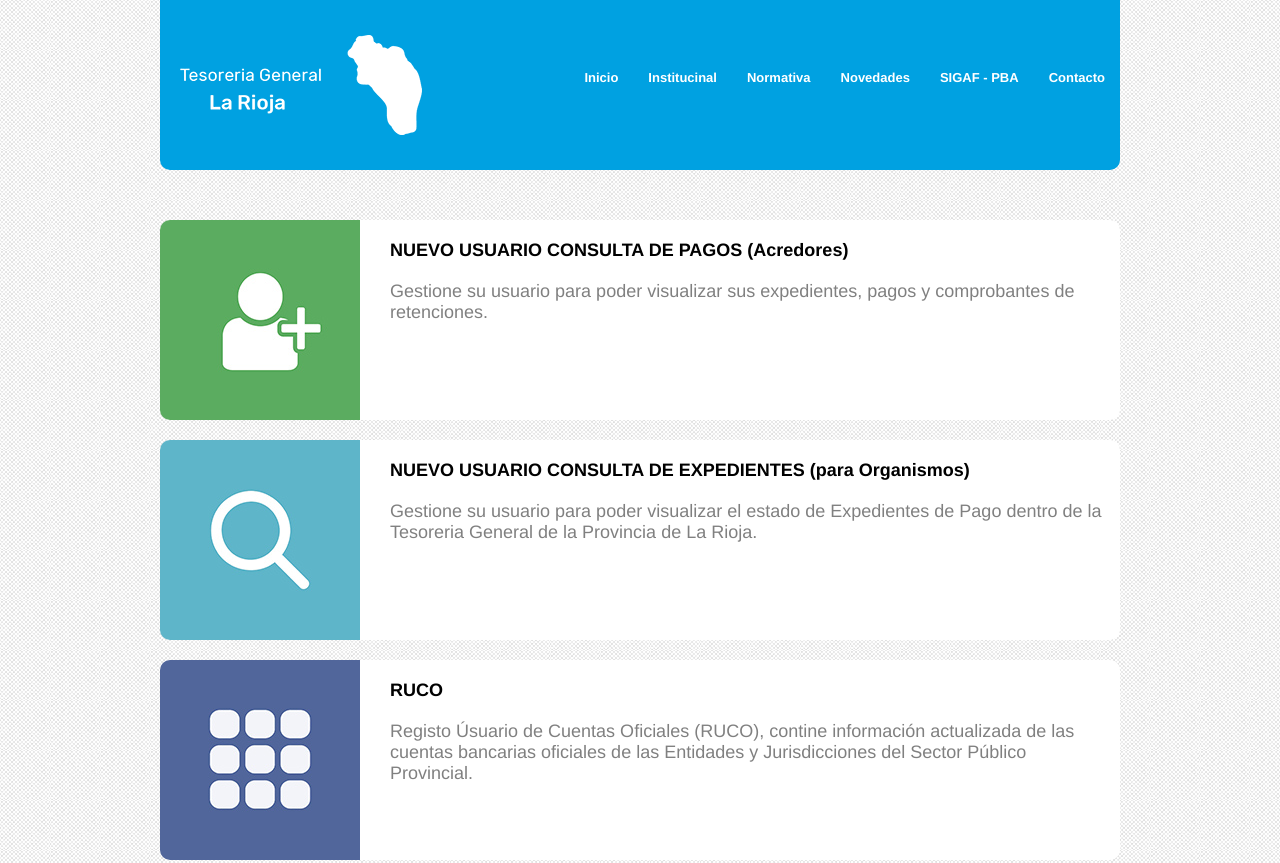
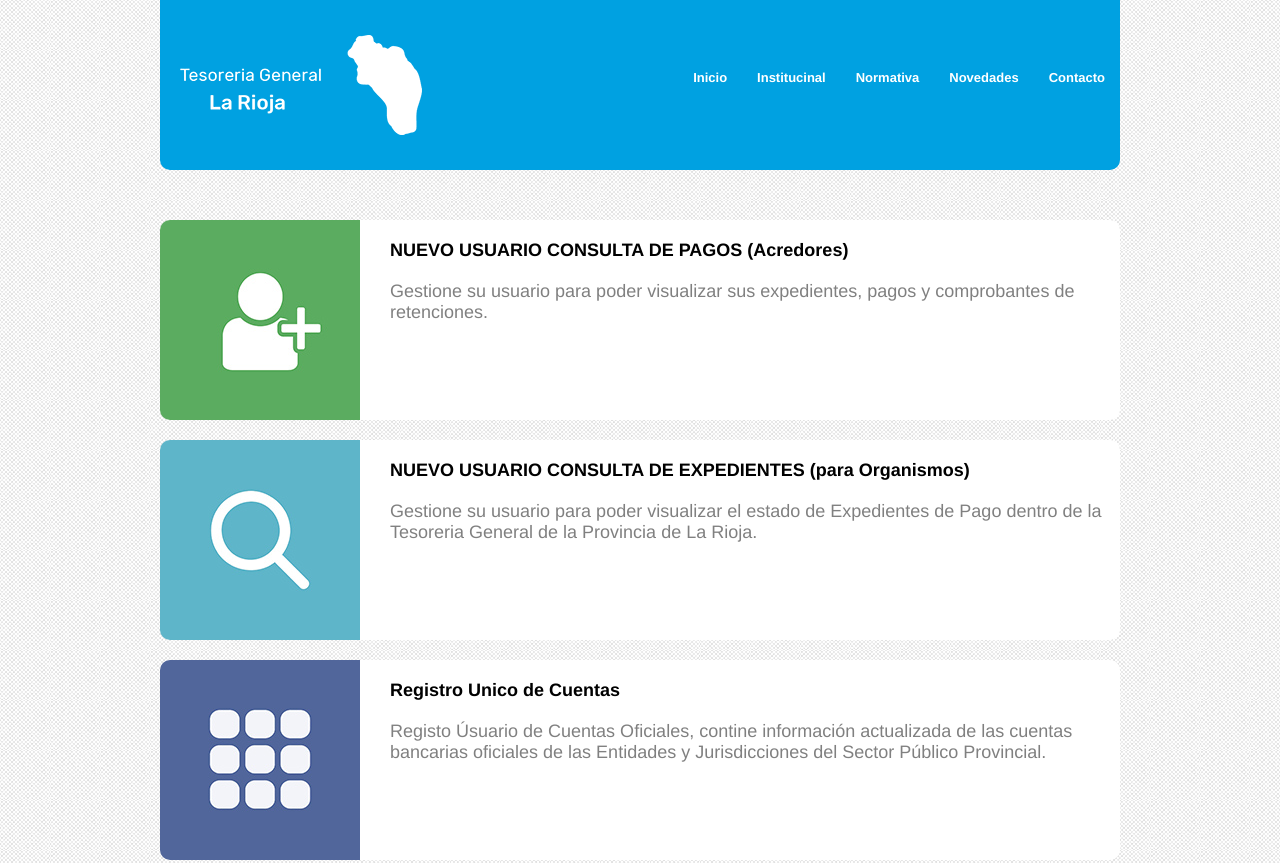
Before and after one commit to tecaurora/tecaurora.github.io, a plain HTML site: page index.html in a window 1280 px wide. Shown: the top 863 px of the page. Drawn offline with Linux system fonts and the light colour scheme; files whose address does not match are found by name.

Commit message:
Se elimina la linea de opcion SIGAF - PBA, y el titulo RUCO

```diff
--- a/index.html
+++ b/index.html
@@ -16,7 +16,7 @@
 							<li class="menu" ><a href="#">Institucinal</a> </li>
 							<li class="menu" ><a href="#">Normativa</a> </li>
 							<li class="menu" ><a href="#">Novedades</a> </li>
-							<li class="menu" ><a href="#">SIGAF - PBA</a> </li>
+
 							<li class="menu" ><a href="#">Contacto</a> </li>
 						</ul>
 				</div>
@@ -34,8 +34,8 @@
 				</div>
 				<div class="info">
 					<a href="#"><img src="rucco.jpg"></a>
-					<a href="#"><h3>RUCO</h3> </a>
-					<p>Registo &Uacutesuario de Cuentas Oficiales (RUCO), contine informaci&oacuten actualizada de las cuentas bancarias oficiales de las Entidades y Jurisdicciones del Sector P&uacuteblico Provincial. </p>
+					<a href="#"><h3>Registro Unico de Cuentas</h3> </a>
+					<p>Registo &Uacutesuario de Cuentas Oficiales, contine informaci&oacuten actualizada de las cuentas bancarias oficiales de las Entidades y Jurisdicciones del Sector P&uacuteblico Provincial. </p>
 				</div>
 		</div>
 		<div id="Registro">
```
